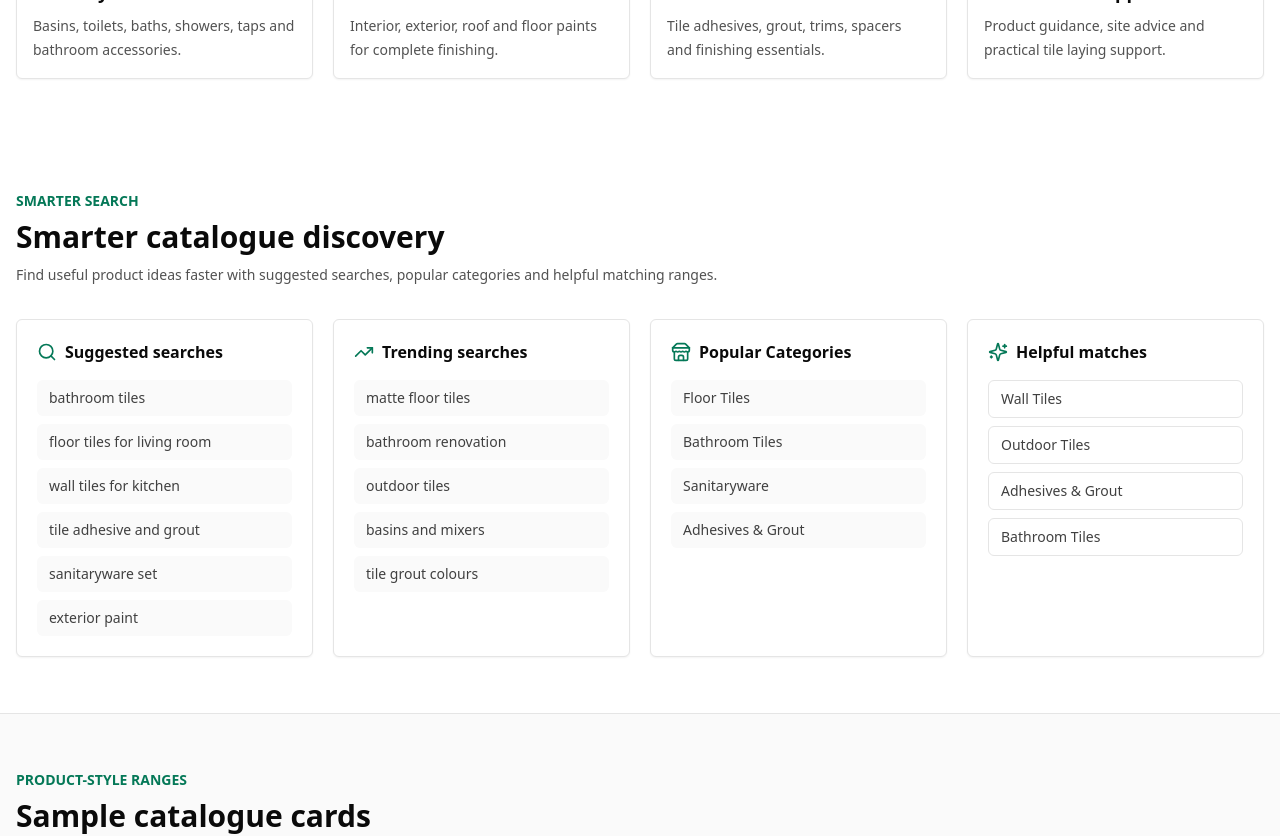
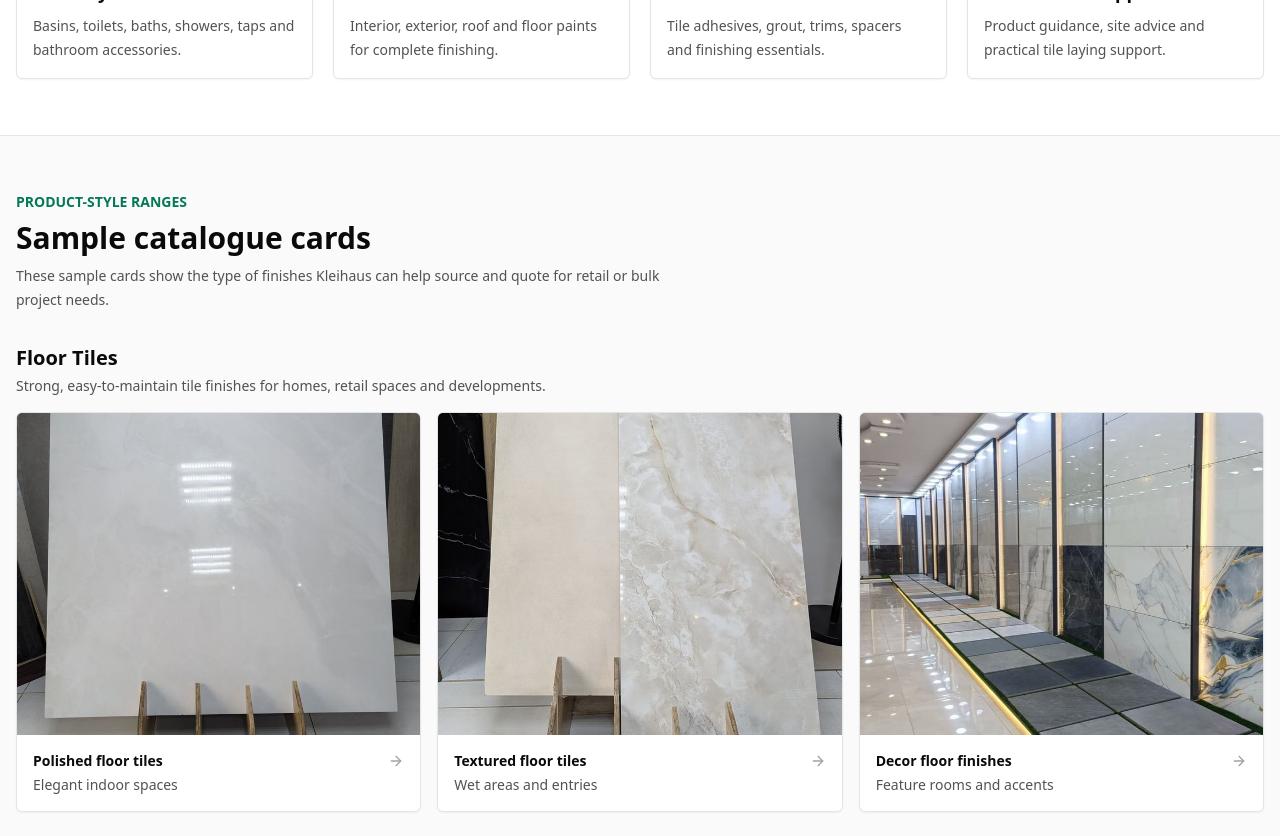
Before and after one commit to ShadrackMwatu/kleihaus, a React (Vite) app: page / in a window 1280 px wide. Shown: the part 1600-2436 px from the top of the page. Built offline with nearby package versions, Linux system fonts and the light colour scheme.

Commit message:
Move search intelligence from frontend to backend reporting layer

```diff
--- a/src/App.jsx
+++ b/src/App.jsx
@@ -1,4 +1,4 @@
-import React, { useMemo, useState } from 'react'
+import React, { useState } from 'react'
 import {
   ArrowRight,
   Brush,
@@ -17,7 +17,6 @@ import {
   Sparkles,
   Store,
   Ruler,
-  TrendingUp,
   Truck,
   Users,
   Wrench,
@@ -27,7 +26,6 @@ import {
   inspirationSpaces,
   popularCategories,
   suggestedSearches,
-  trendingProducts,
   trendingSearches,
 } from './data/intelligenceData'
 import { analyticsService } from './services/analyticsService'
@@ -266,37 +264,27 @@ function SearchAutocomplete({ value, onChange, projectType, onSearch }) {
 
       {active && (
         <div className="absolute left-0 right-0 top-full z-50 mt-2 rounded-md border border-neutral-200 bg-white p-3 shadow-xl">
-          <div className="grid gap-3 lg:grid-cols-3">
-            <SuggestionColumn title="Suggested searches" items={value ? suggestions : suggestedSearches} onSelect={submitSearch} />
-            <SuggestionColumn title="Trending searches" items={trendingSearches} onSelect={submitSearch} />
-            <SuggestionColumn title="Popular categories" items={popularCategories} onSelect={submitSearch} />
-          </div>
-        </div>
-      )}
-    </div>
-  )
-}
-
-function SuggestionColumn({ title, items, onSelect }) {
-  return (
-    <div>
-      <p className="mb-2 text-xs font-semibold uppercase tracking-wide text-neutral-500">{title}</p>
           <div className="grid gap-1.5">
-        {items.slice(0, 6).map((item) => (
+            {[...(value ? suggestions : suggestedSearches), ...trendingSearches, ...popularCategories]
+              .filter((item, index, list) => list.indexOf(item) === index)
+              .slice(0, 8)
+              .map((item) => (
                 <button
                   key={item}
                   type="button"
                   className="rounded-md px-2 py-1.5 text-left text-sm text-neutral-700 hover:bg-emerald-50 hover:text-emerald-800"
                   onMouseDown={(event) => {
                     event.preventDefault()
-              analyticsService.track('autocomplete_select', { query: item, source: title })
-              onSelect(item)
+                    analyticsService.track('autocomplete_select', { query: item, source: 'search_autocomplete' })
+                    submitSearch(item)
                   }}
                 >
                   {item}
                 </button>
               ))}
           </div>
+        </div>
+      )}
     </div>
   )
 }
@@ -646,123 +634,6 @@ function QuantityEstimator() {
   )
 }
 
-function CatalogueDiscovery({ onSearch, onCategoryClick, recommendations }) {
-  return (
-    <section className="mx-auto max-w-7xl px-4 py-14">
-      <div className="mb-8">
-        <div>
-          <p className="text-sm font-semibold uppercase text-emerald-700">Smarter search</p>
-          <h2 className="mt-2 text-3xl font-semibold text-neutral-950">Smarter catalogue discovery</h2>
-          <p className="mt-2 text-sm leading-6 text-neutral-600">
-            Find useful product ideas faster with suggested searches, popular categories and helpful matching ranges.
-          </p>
-        </div>
-      </div>
-
-      <div className="grid gap-5 lg:grid-cols-4">
-        <IntelligenceList title="Suggested searches" icon={Search} items={suggestedSearches} onSelect={onSearch} />
-        <IntelligenceList title="Trending searches" icon={TrendingUp} items={trendingSearches} onSelect={onSearch} />
-        <IntelligenceList title="Popular Categories" icon={Store} items={popularCategories} onSelect={onCategoryClick} />
-        <div className="rounded-md border border-neutral-200 bg-white p-5 shadow-sm">
-          <div className="flex items-center gap-2">
-            <Sparkles className="h-5 w-5 text-emerald-700" />
-            <h3 className="font-semibold text-neutral-950">Helpful matches</h3>
-          </div>
-          <div className="mt-4 grid gap-2">
-            {recommendations.relatedCategories.map((item) => (
-              <button
-                key={item}
-                type="button"
-                onClick={() => onCategoryClick(item)}
-                className="rounded-md border border-neutral-200 px-3 py-2 text-left text-sm font-medium text-neutral-700 hover:border-emerald-700 hover:text-emerald-800"
-              >
-                {item}
-              </button>
-            ))}
-          </div>
-        </div>
-      </div>
-    </section>
-  )
-}
-
-function IntelligenceList({ title, icon: Icon, items, onSelect }) {
-  return (
-    <div className="rounded-md border border-neutral-200 bg-white p-5 shadow-sm">
-      <div className="flex items-center gap-2">
-        <Icon className="h-5 w-5 text-emerald-700" />
-        <h3 className="font-semibold text-neutral-950">{title}</h3>
-      </div>
-      <div className="mt-4 grid gap-2">
-        {items.map((item) => (
-          <button
-            key={item}
-            type="button"
-            onClick={() => onSelect(item)}
-            className="rounded-md bg-neutral-50 px-3 py-2 text-left text-sm font-medium text-neutral-700 hover:bg-emerald-50 hover:text-emerald-800"
-          >
-            {item}
-          </button>
-        ))}
-      </div>
-    </div>
-  )
-}
-
-function TrendingAndRecommendations({ recommendations, onProductInterest }) {
-  return (
-    <section className="border-y border-neutral-200 bg-white">
-      <div className="mx-auto max-w-7xl px-4 py-14">
-        <div className="mb-8">
-          <p className="text-sm font-semibold uppercase text-emerald-700">Popular this week</p>
-          <h2 className="mt-2 text-3xl font-semibold text-neutral-950">Trending Products</h2>
-        </div>
-
-        <div className="grid gap-5 md:grid-cols-2 lg:grid-cols-4">
-          {trendingProducts.map((product) => (
-            <a
-              key={product.name}
-              href="#contact"
-              onClick={() => onProductInterest(product.name, product.category)}
-              className="group overflow-hidden rounded-md border border-neutral-200 bg-white shadow-sm hover:border-emerald-700"
-            >
-              <img src={product.img} alt={product.name} className="aspect-[5/4] w-full object-cover transition duration-300 group-hover:scale-105" />
-              <div className="p-4">
-                <p className="text-xs font-semibold uppercase text-emerald-700">{product.category}</p>
-                <h3 className="mt-1 text-sm font-semibold text-neutral-950">{product.name}</h3>
-                <p className="mt-2 text-sm leading-6 text-neutral-600">{product.signal}</p>
-              </div>
-            </a>
-          ))}
-        </div>
-
-        <div className="mt-8 grid gap-5 lg:grid-cols-2">
-          <RecommendationCard title="Customers also viewed" items={recommendations.customersAlsoViewed} />
-          <RecommendationCard title="Complementary products" items={recommendations.complementaryProducts} />
-        </div>
-      </div>
-    </section>
-  )
-}
-
-function RecommendationCard({ title, items }) {
-  return (
-    <div className="rounded-md border border-neutral-200 bg-neutral-50 p-5">
-      <div className="flex items-center gap-2">
-        <TrendingUp className="h-5 w-5 text-emerald-700" />
-        <h3 className="font-semibold text-neutral-950">{title}</h3>
-      </div>
-      <div className="mt-4 flex flex-wrap gap-2">
-        {items.map((item) => (
-          <span key={item} className="rounded-md border border-neutral-200 bg-white px-3 py-2 text-sm font-medium text-neutral-700">
-            {item}
-          </span>
-        ))}
-      </div>
-    </div>
-  )
-}
-
 function InspirationGallery({ onCategoryClick }) {
   return (
     <section className="mx-auto max-w-7xl px-4 py-14">
@@ -960,10 +831,6 @@ export default function App() {
     refreshSignals()
   }
 
-  const recommendations = useMemo(
-    () => recommendationService.getRecommendations({ selectedCategory, projectType }),
-    [selectedCategory, projectType],
-  )
   return (
     <div className="min-h-screen overflow-x-hidden bg-white text-neutral-900">
       <Header
@@ -976,14 +843,8 @@ export default function App() {
       />
       <Hero onWhatsAppClick={handleWhatsAppClick} />
       <ShopByCategory selectedCategory={selectedCategory} onCategoryClick={handleCategoryClick} />
-      <CatalogueDiscovery
-        onSearch={handleSearch}
-        onCategoryClick={handleCategoryClick}
-        recommendations={recommendations}
-      />
       <ProductCatalogue onProductInterest={handleProductInterest} />
       <QuantityEstimator />
-      <TrendingAndRecommendations recommendations={recommendations} onProductInterest={handleProductInterest} />
       <InspirationGallery onCategoryClick={handleCategoryClick} />
       <Services />
       <ProjectCustomers />
--- a/src/data/intelligenceData.js
+++ b/src/data/intelligenceData.js
@@ -13,7 +13,7 @@ export const intelligenceCollections = {
   category_interest: [],
   product_interest: [],
   recommendation_signals: [],
-  weekly_summary_data: {
+  monthly_summary_data: {
     top_searches: [],
     emerging_searches: [],
     most_viewed_categories: [],
--- a/src/services/llmInsightService.js
+++ b/src/services/llmInsightService.js
@@ -21,6 +21,36 @@ export const llmInsightService = {
     ]
   },
 
+  prepareInventoryRecommendations(summary) {
+    const productInterestCount = Object.keys(summary.product_interest || {}).length
+    return [
+      productInterestCount
+        ? 'Prioritize stock checks for product types receiving repeated interest.'
+        : 'Wait for more product-interest events before changing inventory priorities.',
+      'Compare category interest against current supplier lead times and fast-moving finishes.',
+    ]
+  },
+
+  prepareMarketingRecommendations(summary) {
+    const searchCount = Object.keys(summary.top_searches || {}).length
+    return [
+      searchCount
+        ? 'Turn recurring search themes into catalogue highlights, WhatsApp scripts, and social content.'
+        : 'Encourage more on-site search usage through clearer catalogue prompts.',
+      'Use high-intent quotation terms to refine landing-page and WhatsApp copy.',
+    ]
+  },
+
+  prepareSupplierRecommendations(summary) {
+    const categoryCount = Object.keys(summary.most_viewed_categories || {}).length
+    return [
+      categoryCount
+        ? 'Share category interest summaries with suppliers during range planning.'
+        : 'Collect more category-click data before supplier negotiations.',
+      'Use weak signals to test small-batch sourcing before committing to broad stock.',
+    ]
+  },
+
   futureIntegrations: {
     llmProvider: 'placeholder: call a backend LLM service for summarization and procurement insights',
     promptLibrary: 'placeholder: keep operational prompts on the backend, never in the public bundle',
--- a/src/services/notificationService.js
+++ b/src/services/notificationService.js
@@ -1,8 +1,8 @@
 export const notificationService = {
-  prepareWeeklyEmail(report) {
+  prepareMonthlyEmail(report) {
     return {
-      to: import.meta.env.VITE_WEEKLY_REPORT_RECIPIENTS || '',
-      subject: 'Kleihaus Weekly Intelligence Report',
+      to: import.meta.env.VITE_MONTHLY_REPORT_RECIPIENTS || '',
+      subject: 'Kleihaus Monthly Management Intelligence Report',
       body: report,
       status: 'prepared_not_sent',
     }
```
Also changed, not shown: src/services/analyticsService.js (+4 -3 lines), src/services/reportingService.js (+24 -17 lines), 3 other files (tests, documents, lock files or other folders). Lines whose indentation alone changed are shown as unchanged.
